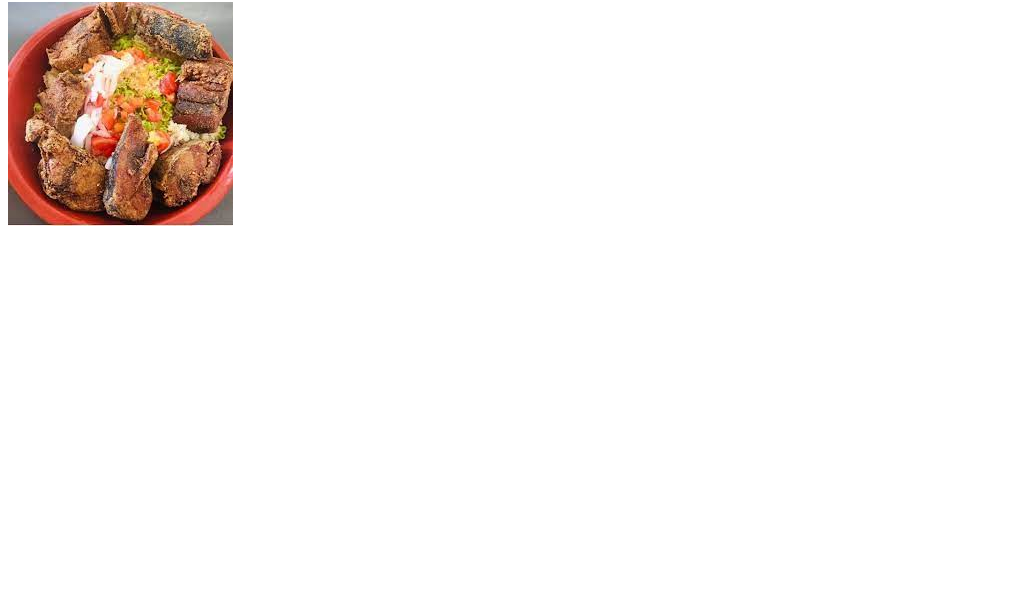
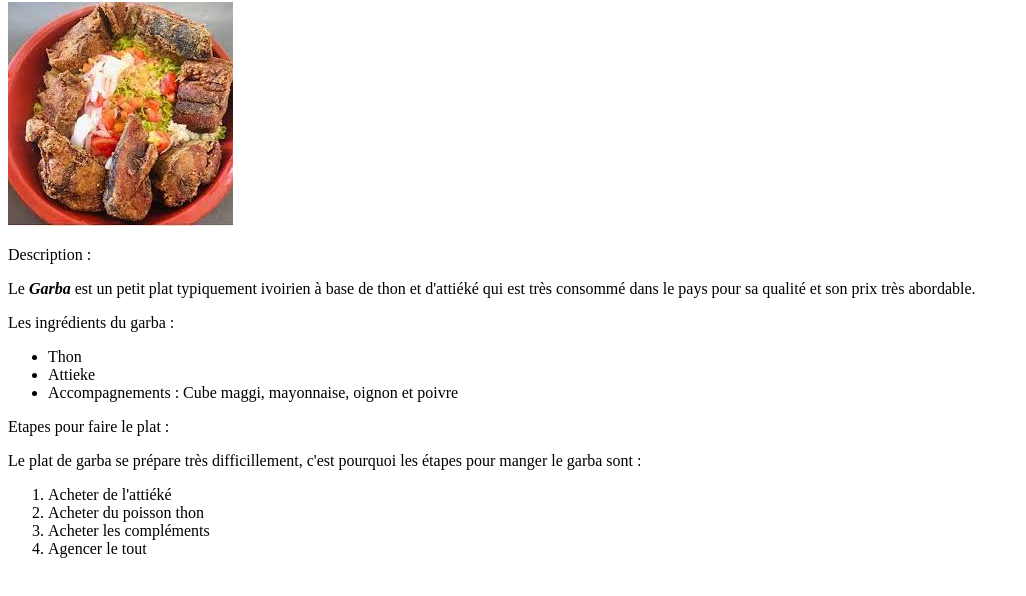
Before and after one commit to AngeATT/odin-recipes, a plain HTML site: page recipes/garba.html in a window 1280 px wide. Shown: the part 78-674 px from the top of the page, without its empty margins (0-1026 px from the left). Drawn offline with Linux system fonts and the light colour scheme.

Commit message:
Fin du plat de garba

```diff
--- a/recipes/garba.html
+++ b/recipes/garba.html
@@ -9,6 +9,25 @@
 <body>
     <h1> Garba </h1>
     <img src="../images/Attieke.png" alt= "Petit plat d'attieke">
-
+    <p>Description :</p>
+    <p>Le <Strong> <em>Garba</em> </Strong> est un petit plat typiquement ivoirien à base de thon et d'attiéké
+    qui est très consommé dans le pays pour sa qualité et son prix très abordable.</p>
+    <p>Les ingrédients du garba :</p>
+    <ul>
+        <li>Thon </li>
+        <li> Attieke</li>
+        <li>Accompagnements : Cube maggi, mayonnaise, oignon et poivre</li>
+    </ul>
+    <p>Etapes pour faire le plat :</p>
+    <p>Le plat de garba se prépare très difficillement, c'est pourquoi les étapes pour manger le garba sont :
+    </p>
+    <p>
+    <ol>
+        <li>Acheter de l'attiéké</li>
+        <li>Acheter du poisson thon</li>
+        <li>Acheter les compléments</li>
+        <li>Agencer le tout</li>
+    </ol>
+    </p>
 </body>
 </html>
```
Also changed, not shown: index.html (+2 -1 lines).
